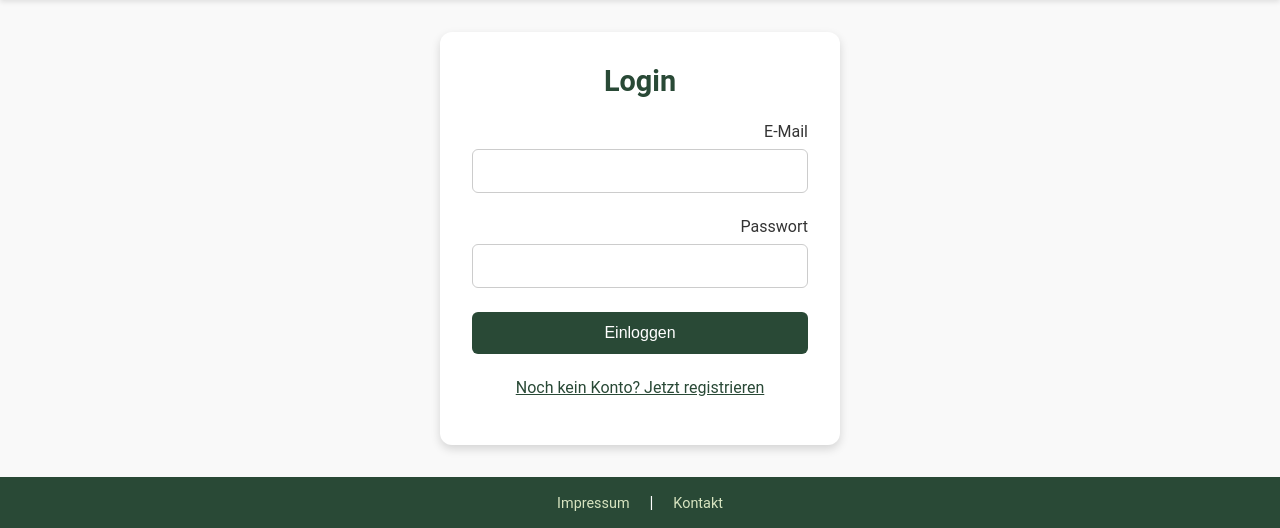
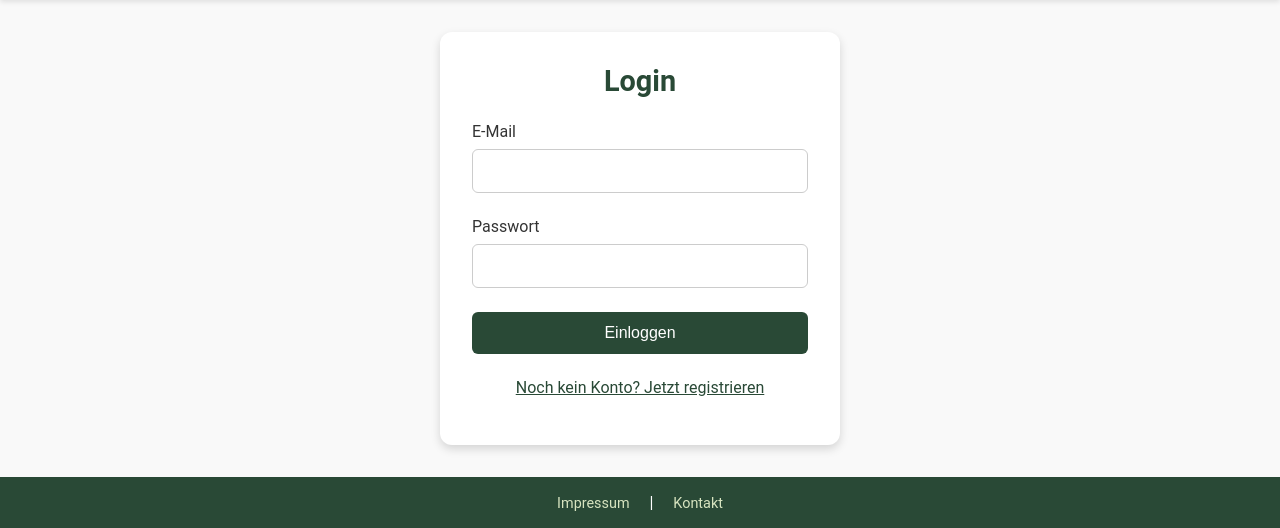
Before and after one commit to Poolnudel/WebDev, a PHP site: page /logInReg.php in a window 1280 px wide. Shown: the part 64-592 px from the top of the page. Run offline with PHP 8.4, Linux system fonts and the light colour scheme.

Commit message:
klitzekleiner fehler

```diff
--- a/Blog/stylesheet.css
+++ b/Blog/stylesheet.css
@@ -524,7 +524,7 @@ textarea {
 }
 
 form div {
-    text-align: right;
+    /*text-align: right;*/ /* Irgendwie quatsch gewesen? */
     margin-top: 1.5rem;
 }
 
```
